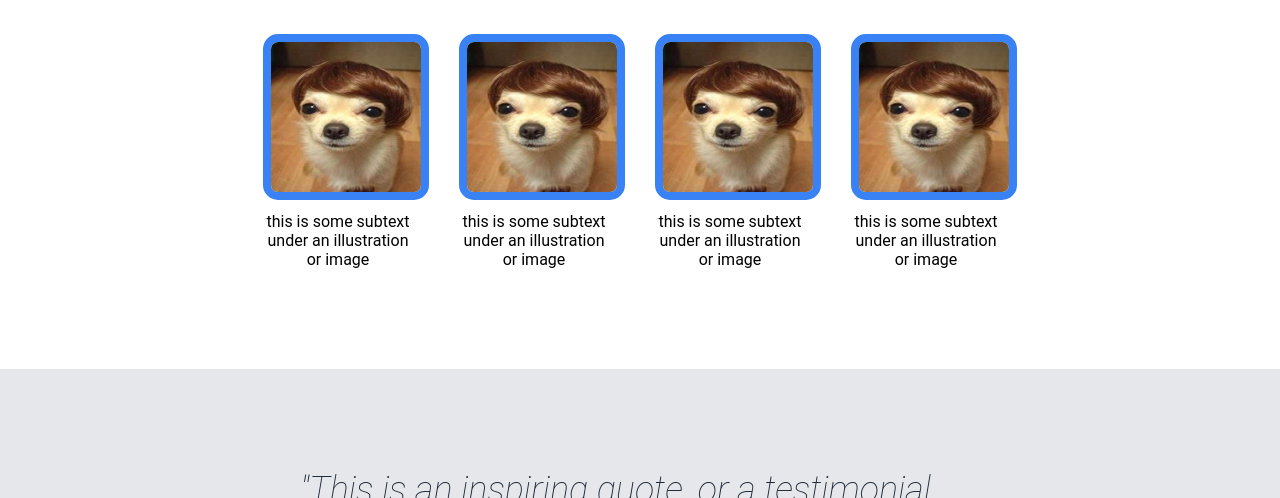
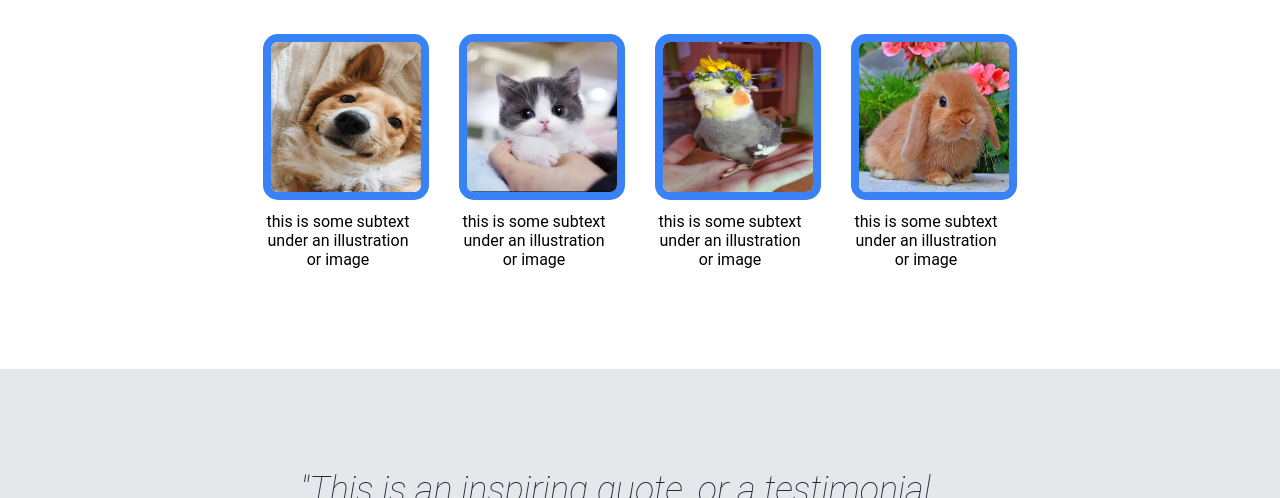
Before and after one commit to itsyeni/landing-page, a plain HTML site: page index.html in a window 1280 px wide. Shown: the part 602-1100 px from the top of the page. Drawn offline with Linux system fonts and the light colour scheme.

Commit message:
Add different images to placeholders

```diff
--- a/index.html
+++ b/index.html
@@ -33,19 +33,19 @@
 
                 <div class="information">
                     <div class="box">
-                        <img src="./images/dog-with-wig.jpg">
+                        <img src="./images/dog.jpeg">
                         <div class="info-subtext">this is some subtext under an illustration or image</div>
                     </div>
                     <div class="box">
-                        <img src="./images/dog-with-wig.jpg">
+                        <img src="./images/cat.webp">
                         <div class="info-subtext">this is some subtext under an illustration or image</div>
                     </div>
                     <div class="box">
-                        <img src="./images/dog-with-wig.jpg">
+                        <img src="./images/cockatiel.jpg">
                         <div class="info-subtext">this is some subtext under an illustration or image</div>
                     </div>
                     <div class="box">
-                        <img src="./images/dog-with-wig.jpg">
+                        <img src="./images/bunny.jpg">
                         <div class="info-subtext">this is some subtext under an illustration or image</div>
                     </div>
                 </div>
```
Also changed, not shown: images/bunny.jpg (added), images/cat.webp (added), images/cockatiel.jpg (added), images/dog-with-wig.jpg (deleted), images/dog.jpeg (added), images/hamster.webp (added).
